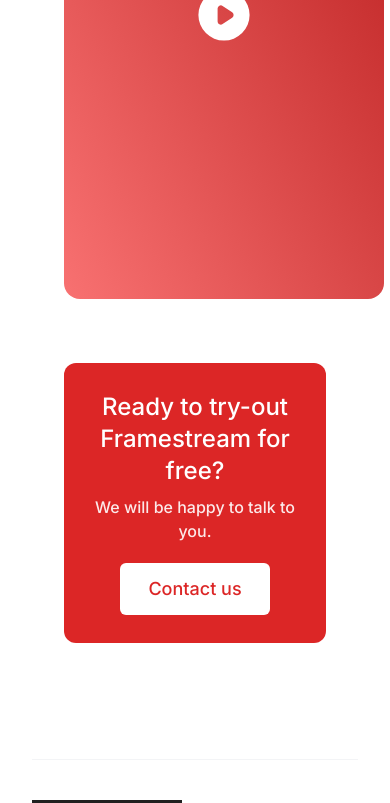
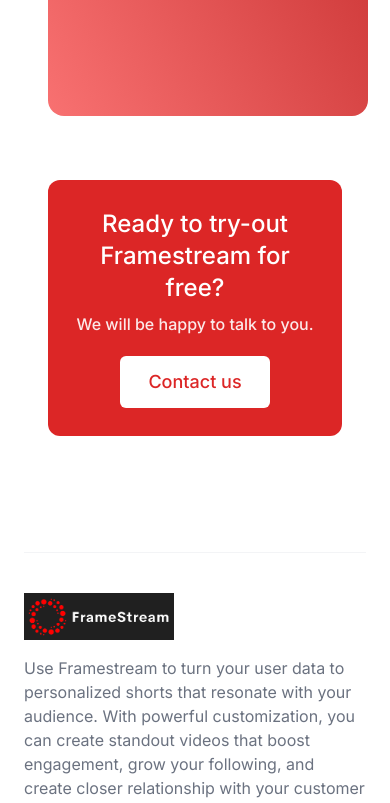
Before and after one commit to mecirmartin/framestream-landing, a Next.js app: page / in a window 390 px wide. Shown: the part 3978-4781 px from the top of the page. Built offline with nearby package versions, Linux system fonts and the light colour scheme.

Commit message:
Fix margin

```diff
--- a/src/components/Container.tsx
+++ b/src/components/Container.tsx
@@ -8,9 +8,10 @@
 export function Container(props: Readonly<ContainerProps>) {
   return (
     <div
-      className={`container p-8 mx-auto xl:px-0 ${
+      className={`container py-8 px-6 sm:px-8 mx-auto xl:px-0 ${
         props.className ? props.className : ""
-      }`}>
+      }`}
+    >
       {props.children}
     </div>
   );
```
